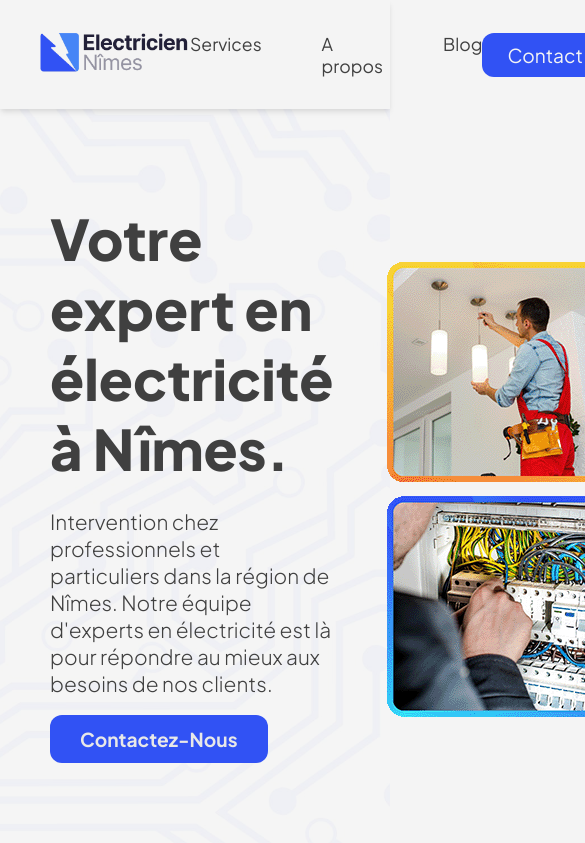
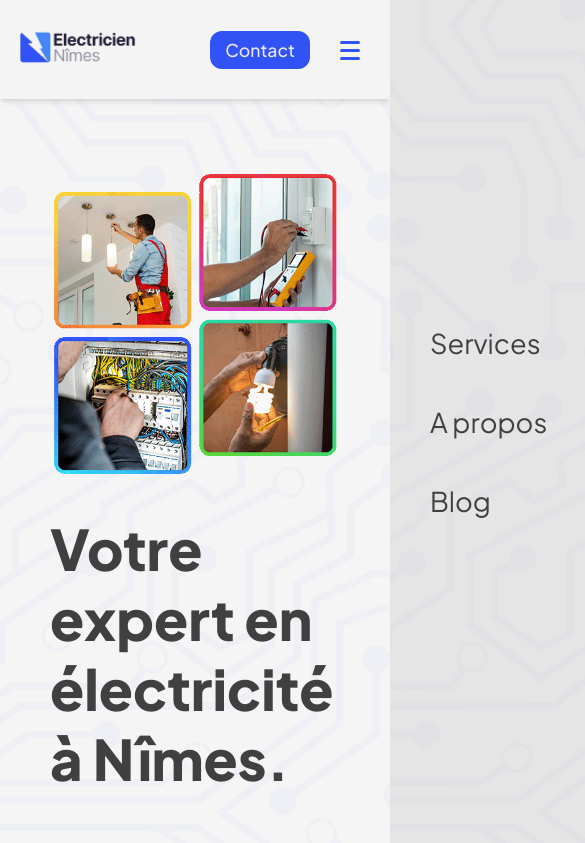
Before and after one commit to pierregoaer/deprecated-website-lending-v0, a React (Vite) app in the folder client/: page / in a window 390 px wide. Shown: the top 843 px of the page, 585 px wide, since content can reach past the window. Built offline with nearby package versions, Linux system fonts and the light colour scheme.

Commit message:
mobile navigation and responsivness

```diff
--- a/client/src/components/Nav.jsx
+++ b/client/src/components/Nav.jsx
@@ -1,16 +1,22 @@
-import React from 'react';
-import { Link } from 'react-router-dom';
+import React, {useState} from 'react';
+import {Link} from 'react-router-dom';
 
 import '../styles/nav.css';
 
 export default function Nav() {
+    const [mobileNavVisible, setMobileNavVisible] = useState(false)
+
+    function handleDisplayMobileNav() {
+        setMobileNavVisible((prevState => !prevState))
+    }
+
     return (
         <header className="header--container">
             <div className="header--main">
                 <Link to={'/'} className="header--logo-container">
-					<img className="header--logo" src="/logos/logo_main.png" alt="" />
+                    <img className="header--logo" src="/logos/logo_main.png" alt=""/>
                 </Link>
-				<ul className="header--main-navigation" data-visible="false">
+                <ul className="header--main-navigation" data-visible={mobileNavVisible}>
                     <li>
                         <Link to={'/services'}>Services</Link>
                     </li>
@@ -21,14 +27,14 @@ export default function Nav() {
                         <Link to={'/blog'}>Blog</Link>
                     </li>
                 </ul>
-				<Link to={'/contact'} className="header--main-navigation-contact">
+                <Link to={'/contact'} className="btn-primary header--main-navigation-contact">
                     Contact
                 </Link>
+                <div className="header--mobile-nav-icon-container" data-visible={mobileNavVisible} onClick={handleDisplayMobileNav}>
+                    <div className={`mobile-nav-icon menu-top ${mobileNavVisible ? "active" : ""}`} onClick={handleDisplayMobileNav}></div>
+                    <div className={`mobile-nav-icon menu-middle ${mobileNavVisible ? "active" : ""}`} onClick={handleDisplayMobileNav}></div>
+                    <div className={`mobile-nav-icon menu-bottom ${mobileNavVisible ? "active" : ""}`} onClick={handleDisplayMobileNav}></div>
                 </div>
-			<div className="header--mobile-nav-icon-container">
-				<div className="mobile-nav-icon menu-top"></div>
-				<div className="mobile-nav-icon menu-middle"></div>
-				<div className="mobile-nav-icon menu-bottom"></div>
             </div>
         </header>
     );
--- a/client/src/styles/home.css
+++ b/client/src/styles/home.css
@@ -35,11 +35,13 @@
 
 .hero--text h1 {
     font-size: 3.5rem;
+    margin-bottom: 40px;
 }
 
 .hero--text p {
     margin-bottom: 30px;
     font-size: 1.3rem;
+    line-height: 40px;
 }
 
 /* --- Services section --- */
@@ -59,13 +61,13 @@
     text-align: center;
 }
 
-.home--services--text{
+.home--services--text {
     text-align: center;
     margin-bottom: 40px;
 }
 
-.home--services--text p{
-    width: 700px;
+.home--services--text p {
+    max-width: 700px;
 }
 
 .home--services--grid {
@@ -79,9 +81,8 @@
 .home--services--service {
     padding: 45px;
     background-color: white;
-    border-radius: .75rem;
+    border-radius: .5rem;
     box-shadow: rgba(0, 0, 0, 0.1) 0px 4px 6px -1px, rgba(0, 0, 0, 0.04) 0px 2px 4px -1px;
-
 }
 
 .home--services--service:nth-child(even) {
@@ -89,8 +90,8 @@
 }
 
 .home--services--service svg {
-    width: 70px;
-    height: 70px;
+    width: 60px;
+    height: 60px;
     fill: var(--main-blue);
     margin-bottom: 25px;
 }
@@ -104,3 +105,41 @@
     font-size: 1.2rem;
     color: var(--secondary-text-color)
 }
+
+@media (max-width: 700px) {
+    .hero--container {
+        height: auto;
+        display: block;
+    }
+
+    .hero--main {
+        flex-direction: column-reverse;
+    }
+
+    .hero--main .hero--image {
+        padding: 0 20px;
+    }
+
+    .hero--main .hero--image img {
+        max-width: 100%;
+        max-height: 100%;
+        object-fit: cover;
+    }
+
+    .home--services--grid {
+        grid-template-columns: 1fr;
+        max-width: 100%;
+    }
+
+    .home--services--service {
+        padding: 40px 20px;
+    }
+
+    .home--services--service:nth-child(even) {
+        transform: translateY(0px);
+    }
+
+    .home--services--service p {
+        font-size: 1.1rem;
+    }
+}
--- a/client/src/styles/nav.css
+++ b/client/src/styles/nav.css
@@ -20,16 +20,140 @@
 .header--main-navigation {
     display: flex;
     column-gap: 60px;
+    transition: transform 0.7s ease;
 }
 
 .header--main-navigation li {
     font-size: 1.1rem;
 }
 
+/*.header--main-navigation-contact {*/
+/*    padding: 10px 25px;*/
+/*    background-color: var(--main-blue);*/
+/*    border-radius: 0.75rem;*/
+/*    font-size: 1.2rem;*/
+/*    color: #f4f4f4;*/
+/*}*/
+
+
+/*--- Mobile Nav ---*/
+.header--mobile-nav-icon-container {
+    display: none;
+    width: 20px;
+    height: 20px;
+    position: absolute;
+    right: 30px;
+    top: 41px;
+    z-index: 25;
+}
+
+.header--mobile-nav-icon-container[data-visible='true'] {
+    position: fixed;
+}
+
+.header--mobile-nav-icon-container:hover {
+    cursor: pointer;
+}
+
+.menu-top,
+.menu-middle,
+.menu-bottom {
+    width: 20px;
+    height: 3px;
+    position: absolute;
+    border-radius: 5px;
+    transition: all 0.8s ease;
+    background-color: var(--main-blue);
+}
+
+.menu-top {
+    top: 0px;
+}
+
+.header--mobile-nav-icon-container.active {
+    position: fixed;
+}
+
+.menu-top.active {
+    transform: rotate(135deg);
+    top: 8px;
+}
+
+.menu-middle {
+    top: 8px;
+}
+
+.menu-middle.active {
+    transform: rotate(45deg);
+}
+
+.menu-bottom {
+    top: 16px;
+}
+
+.menu-bottom.active {
+    top: 8px;
+    transform: rotate(225deg);
+}
+
+@media (max-width: 700px) {
+    .header--container {
+        padding: 30px 10px;
+    }
+
+    .header--main {
+        padding: 0 10px;
+    }
+
+    .header--main img {
+        height: 35px;
+    }
+
     .header--main-navigation-contact {
-	padding: 10px 25px;
-	background-color: var(--main-blue);
-	border-radius: 0.75rem;
-	font-size: 1.2rem;
-	color: #f4f4f4;
+        margin-right: 60px;
     }
+
+    .header--main-navigation {
+        position: fixed;
+        top: 0;
+        /*left: 0;*/
+        width: 250px;
+        height: 100vh;
+        background-color: var(--secondary-section-background-color);
+        flex-direction: column;
+        transform: translateX(100%);
+        right: 0;
+        margin: 0;
+        gap: 45px;
+        padding-left: 40px;
+        justify-content: center;
+        z-index: 15;
+    }
+
+    .header--main-navigation::before {
+        content: "";
+        position: absolute;
+        top: 0;
+        right: 0;
+        bottom: 0;
+        left: 0;
+        z-index: -1;
+        background-image: url("../../public/images/electricien-nimes-background.jpg");
+        background-size: cover;
+        background-position: center;
+        opacity: 0.1;
+    }
+
+    .header--main-navigation[data-visible='true'] {
+        transform: translateX(0px);
+    }
+
+    .header--mobile-nav-icon-container {
+        display: block;
+
+    }
+
+    .header--main-navigation li {
+        font-size: 1.7rem;
+    }
+}
--- a/client/src/styles/styles.css
+++ b/client/src/styles/styles.css
@@ -56,3 +56,15 @@ p {
     font-size: 1.2rem;
     font-weight: 700;
 }
+
+@media (max-width: 700px) {
+    section .section--inner {
+        padding: 70px 20px;
+    }
+
+    .btn-primary {
+        padding: 8px 15px;
+        font-size: 1.1rem;
+        font-weight: 500;
+    }
+}
```
Lines whose indentation alone changed are shown as unchanged.
